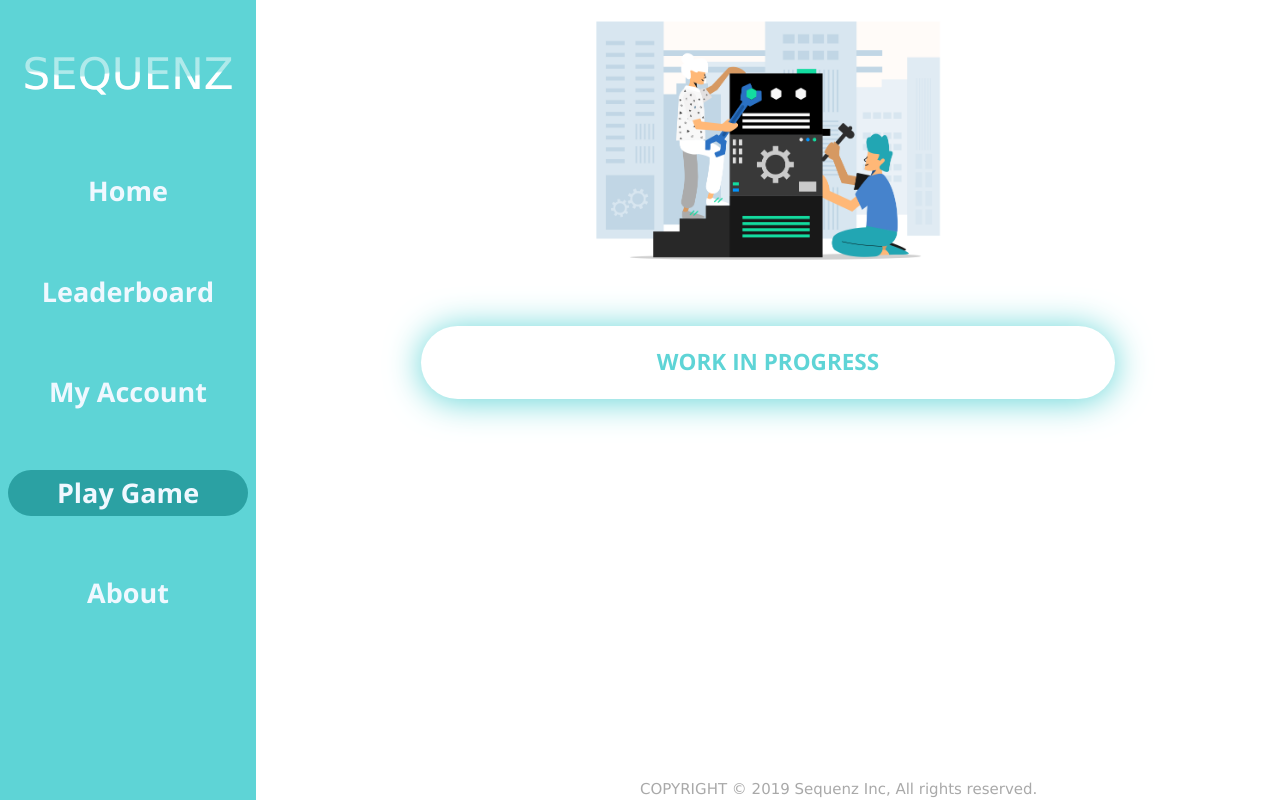
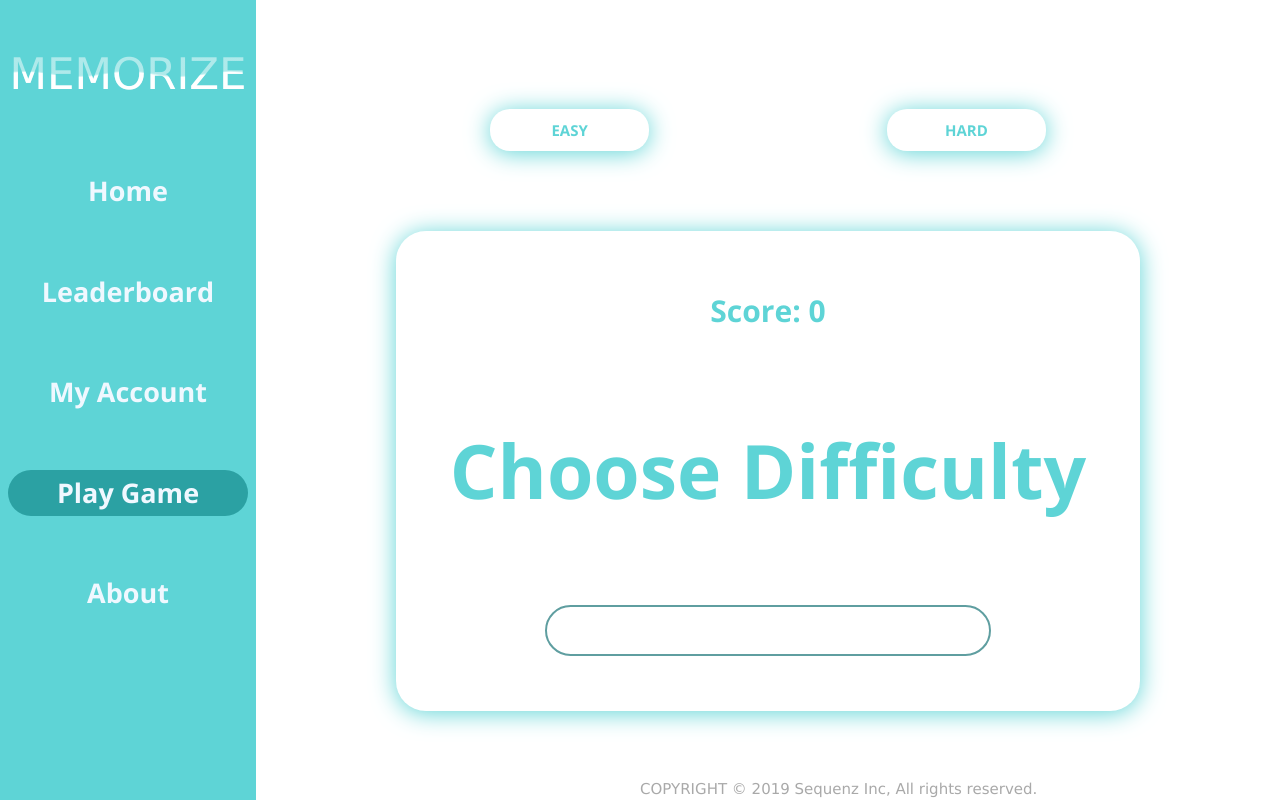
Before and after one commit to mythxn/memorize, a PHP site: page /game.php in a window 1280 px wide. Run offline with PHP 8.4, Linux system fonts and the light colour scheme.

Commit message:
Game: Done!

```diff
--- a/common.php
+++ b/common.php
@@ -33,8 +33,8 @@ function outputBannerNavigation($pageName)
 	echo '			</path>';
 	echo '		</pattern>';
 	echo '	</defs>';
-	echo '	<text text-anchor="middle" x="50" y="15" font-size="17" fill="url(#wave)" fill-opacity="1">SEQUENZ</text>';
-	echo '	<text text-anchor="middle" x="50" y="15" font-size="17" fill="url(#gradient)" fill-opacity="0.5">SEQUENZ</text>';
+	echo '	<text text-anchor="middle" x="50" y="15" font-size="17" fill="url(#wave)" fill-opacity="1">MEMORIZE</text>';
+	echo '	<text text-anchor="middle" x="50" y="15" font-size="17" fill="url(#gradient)" fill-opacity="0.5">MEMORIZE</text>';
 	echo '</svg>';
 
 	//nav-bar pages
--- /dev/null
+++ b/game.js
@@ -0,0 +1,56 @@
+let word_list = ['photosynthesis', 'pronunciation', 'handkerchief', 'iogorrhea', 'chiaroscurist', 'pochemuchka', 'spaghetti', 'gobbledegook'];
+let delay = 0;
+let correctWord = "";
+let wordDisplay = document.getElementById("word");
+let wordInput = document.getElementById("user-input");
+let scoreDisplay = document.getElementById("scorenum");
+let score = 0;
+
+function startGame(level) {
+    // Clearing Variables
+    score = 0;
+    scoreDisplay.innerText = score;
+
+
+    // Setting Difficulty
+    if (level === 1) {
+        delay = 2000;
+    } else if (level === 2) {
+        delay = 1000;
+    }
+
+    // Play Game
+    gamePlay(delay);
+}
+
+async function gamePlay(restPeriod) {
+
+    correctWord = word_list[Math.floor(Math.random() * word_list.length)];
+
+    wordDisplay.innerHTML = "";
+    await sleep(250);
+    wordDisplay.innerHTML = correctWord;
+    await sleep(delay);
+    wordDisplay.innerHTML = "";
+    await sleep(250);
+    wordDisplay.innerHTML = "Write it down!";
+
+}
+
+async function checkAns() {
+    if (wordInput.value === correctWord) {
+        wordDisplay.innerHTML = "Correct!";
+        wordInput.value = "";
+        await sleep(500);
+        score++;
+        scoreDisplay.innerText = score;
+        gamePlay(delay);
+    } else {
+        wordDisplay.innerHTML = "Game Over!";
+        wordInput.value = "";
+    }
+}
+
+function sleep(ms) {
+    return new Promise(resolve => setTimeout(resolve, ms));
+}
--- a/game.php
+++ b/game.php
@@ -1,17 +1,33 @@
 <?php
 include('common.php'); //include the php functions
-outputHeader("Home"); //output navbar and site logo
+outputHeader("Game"); //output navbar and site logo
 ?>
 
 <!--right div/page contents-->
-<div class="w3-container w3-center w3-animate-opacity w3-animate-right" id="right">
-    <article>
-        <img id="illustrations" src="images/wip.png" alt="a man and woman working on a machine">
+<div class="w3-container w3-center w3-animate-opacity w3-animate-right game" id="right">
 
-        <p class="tagline">
-            WORK IN PROGRESS
-        </p>
-    </article>
+    <div class="difficulty-sel">
+        <div class="difficulty-pill" style="grid-area: easy" onclick="startGame(1)">
+            EASY
+        </div>
+        <div class="difficulty-pill" style="grid-area: hard" onclick="startGame(2)">
+            HARD
+        </div>
+    </div>
+
+    <div class="game-box">
+        <div class="score" style="grid-area: score">
+            Score: <span id="scorenum">0</span>
+        </div>
+        <div class="word" style="grid-area: word">
+            <span id="word">Choose Difficulty</span>
+        </div>
+        <div class="user-input" style="grid-area: userinput" onchange="checkAns()">
+            <input type="text" id="user-input"
+                   style="width: 60%; border: cadetblue solid 2px; border-radius: 30px; text-align: center;">
+        </div>
+    </div>
+
 </div>
 
 <!--left navbar-->
@@ -21,6 +37,9 @@ outputHeader("Home"); //output navbar and site logo
 	?>
 </div>
 
+<!--js import-->
+<script src="game.js"></script>
+
 <!--page end-->
 <?php
 outputFooter(); //output the footer
--- a/leaderboard.php
+++ b/leaderboard.php
@@ -1,6 +1,6 @@
 <?php
 include('common.php'); //include the php functions
-outputHeader("Home"); //output navbar and site logo
+outputHeader("Leaderboard"); //output navbar and site logo
 ?>
 
 <!--right div/page contents-->
--- a/login.php
+++ b/login.php
@@ -1,6 +1,6 @@
 <?php
 include('common.php'); //include the php functions
-outputHeader("Home"); //output navbar and site logo
+outputHeader("Login"); //output navbar and site logo
 ?>
 
 <!--right div/page contents-->
--- a/stylesheets/main.css
+++ b/stylesheets/main.css
@@ -188,3 +188,54 @@ button {
 button:hover {
 	opacity: 0.8;
 }
+
+.difficulty-pill {
+	font-family: 'Open Sans', sans-serif;
+	color: #5ED4D6;
+	background: #fff;
+	padding: 5%;
+	cursor: pointer;
+	margin: 10%;
+	border-radius: 20px;
+	box-shadow: 0 2px 25px #5ED4D6;
+}
+
+.difficulty-pill:hover {
+	background: #5ED4D6;
+	color: #fff;
+}
+
+.difficulty-sel {
+	display: grid;
+	grid-auto-columns: 1fr 1fr 1fr 1fr 1fr;
+	grid-template-areas: ". easy . hard .";
+}
+
+.game {
+	display: grid;
+	align-items: center;
+}
+
+.game-box {
+	font-family: 'Open Sans', sans-serif;
+	height: 60vh;
+	width: 75%;
+	border-radius: 30px;
+	box-shadow: 0 2px 25px #5ED4D6;
+	color: #5ED4D6;
+	background: #fff;
+	display: grid;
+	grid-template-rows: 1fr 1fr 1fr;
+	align-items: center;
+	grid-template-areas: "score" "word" "userinput";
+	margin-left: auto;
+	margin-right: auto;
+}
+
+.word {
+	font-size: 5rem;
+}
+
+.score {
+	font-size: 2rem;
+}
```
Also changed, not shown: about.php (+6 -6 lines), e.js (added, +43 -0 lines), images/wip.png (deleted).
